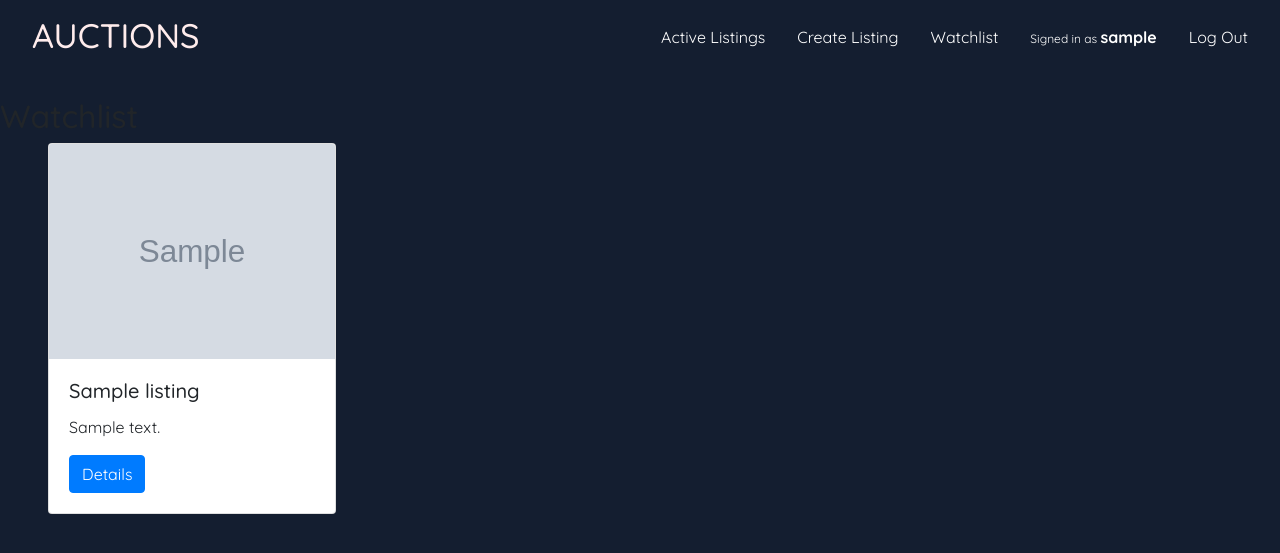
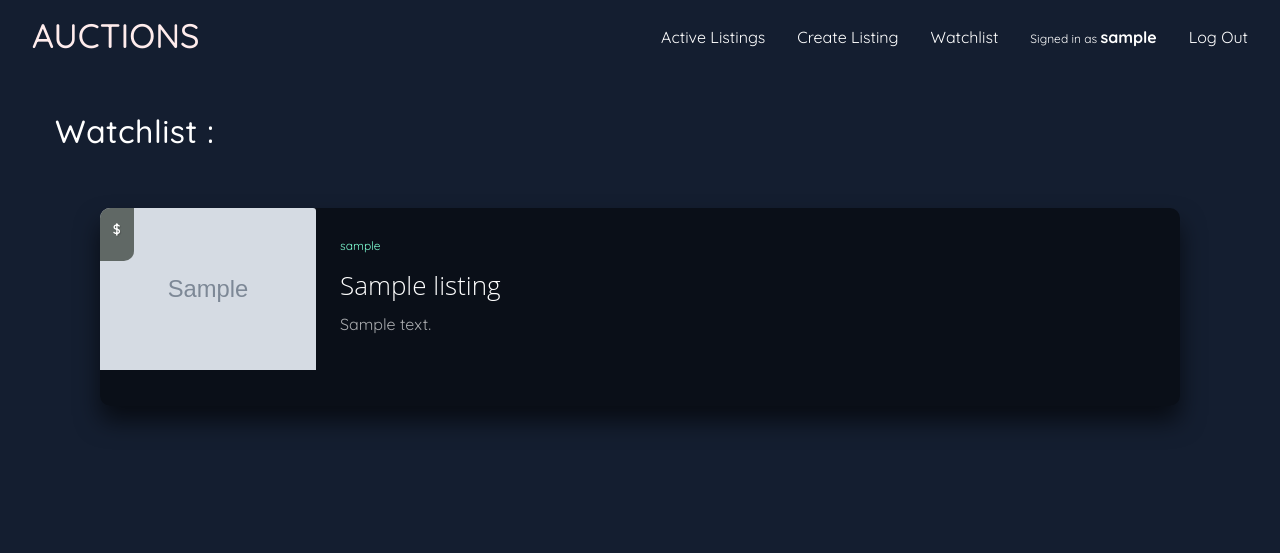
Before and after one commit to uosyph/CS50, a Django app: page /watchlist in a window 1280 px wide. Shown: the top 553 px of the page. Run offline with Django 3.2, Linux system fonts and the light colour scheme; a user stored in the database is signed in; tables that the repository leaves empty hold one stand-in row (values such as "Sample post"); grey boxes marked "Sample" are stand-in pictures; parts of the project's set-up code (start-up, migrations or seed data) failed here and were passed over; some libraries are stand-ins or nearby versions.

Commit message:
style index & watchlist

```diff
--- a/CS50W/commerce/auctions/static/auctions/styles.css
+++ b/CS50W/commerce/auctions/static/auctions/styles.css
@@ -194,15 +194,12 @@ li {
     margin-bottom: -27px;
 }
 
-
-
-
 /* INDEX PAGE */
 .header {
     display: flex;
     align-items: center;
     justify-content: space-between;
-    margin-bottom: 40px;
+    margin-top: 15px;
 }
 
 .active {
@@ -212,17 +209,118 @@ li {
 }
 
 .chose-cat {
-    flex-wrap: nowrap;
+    padding: 5px !important;
+    margin-right: 10px;
+    margin-top: 1px;
 }
 
 .fltr-btn {
-    flex: end;
+    padding-block: 3px;
+    margin-bottom: 2.6px;
 }
 
 .category-from {
     margin-right: 55px;
-    position: relative;
-    /* display: block; */
 }
 
-/*  */
+
+/* CARDS */
+.prods {
+    margin-bottom: 80px;
+}
+
+.card-row {
+    margin-top: 50px;
+    margin-inline: 100px;
+}
+
+.prod-card {
+    width: 100%;
+}
+
+.prod-card .wrapper {
+    position: relative;
+    overflow: hidden;
+    background: rgba(0, 0, 0, .5);
+    box-sizing: border-box;
+    box-shadow: 0 15px 25px rgba(0, 0, 0, .6);
+    border-radius: 10px;
+}
+
+.prod-card .data {
+    float: right;
+    width: 80%;
+    height: 100%;
+}
+
+.prod-card .data .content {
+    padding: 1.5em;
+    position: relative;
+    z-index: 1;
+}
+
+.prod-card .author {
+    color: aquamarine;
+    font-size: 12px;
+}
+
+.prod-card .title {
+    font-size: 26px;
+    margin-top: 10px;
+    font-family: 'Open Sans', sans-serif;
+    font-weight: 300;
+}
+
+.prod-card .title a {
+    color: #fff;
+    text-decoration: none;
+    transition: 0.3s ease;
+}
+
+.prod-card .title a:hover {
+    color: #788a83;
+    transition: 0.3s ease;
+}
+
+.prod-card .desc {
+    height: 70px;
+    margin-top: 7px !important;
+    margin: 0;
+    color: rgba(255, 255, 255, 0.65);
+}
+
+.image {
+    float: left;
+    max-width: 20%;
+    overflow: hidden;
+}
+
+.prod-image {
+    width: 100%;
+    display: block;
+    height: 80%;
+
+    margin-top: auto;
+    margin-bottom: auto;
+}
+
+.prod-card .price-wrapper {
+    position: absolute;
+    top: 0;
+    left: 0;
+    background-color: #606865;
+    color: #fff;
+    padding: 0.8em;
+    border-bottom-right-radius: 10px;
+}
+
+.prod-card .price-wrapper span {
+    text-align: center;
+}
+
+.prod-card .price-wrapper .price {
+    color: #fff;
+    font-weight: 600;
+    font-size: 18px;
+    text-shadow: 1px 1px 1px rgba(0, 0, 0, 0.18);
+}
--- a/CS50W/commerce/auctions/templates/auctions/create.html
+++ b/CS50W/commerce/auctions/templates/auctions/create.html
@@ -36,7 +36,7 @@
             <hr>
         </div>
 
-        <button type="submit" class="btn btn-primary cat-btn" id="submit-btn">Create New Listing</button>
+        <button type="submit" class="btn cat-btn" id="submit-btn">Create New Listing</button>
     </form>
 </div>
 {% endblock %}
--- a/CS50W/commerce/auctions/templates/auctions/login.html
+++ b/CS50W/commerce/auctions/templates/auctions/login.html
@@ -21,7 +21,7 @@
             <label for="password">Password</label>
         </div>
 
-        <input class="btn btn-primary" id="submit-btn" type="submit" value="Login">
+        <input class="btn" id="submit-btn" type="submit" value="Login">
     </form>
     <br>
     <div class="reg">
--- a/CS50W/commerce/auctions/templates/auctions/register.html
+++ b/CS50W/commerce/auctions/templates/auctions/register.html
@@ -31,7 +31,7 @@
             <label for="confirmation">Confirm Password</label>
         </div>
 
-        <input class="btn btn-primary" id="submit-btn" type="submit" value="Register">
+        <input class="btn" id="submit-btn" type="submit" value="Register">
     </form>
     <br>
     <div class="reg">
--- a/CS50W/commerce/auctions/templates/auctions/watchlist.html
+++ b/CS50W/commerce/auctions/templates/auctions/watchlist.html
@@ -1,22 +1,39 @@
 {% extends "auctions/layout.html" %}
 
 {% block body %}
-<h2>Watchlist</h2>
-<div class="row mx-4">
+<div class="header">
+    <h2 class="active">Watchlist :</h2>
+</div>
+
+<div class="prods">
     {%for listing in listings%}
-    <div class="card mx-4" style="width: 18rem;">
-        <img class="card-img-top" src="{{listing.img}}" alt="{{listing.title}}">
-        <div class="card-body">
-            <h5 class="card-title">{{listing.title}}</h5>
-            <p class="card-text" style="
-                overflow: hidden;
-                text-overflow: ellipsis;
-                display: -webkit-box;
-                -webkit-line-clamp: 3;
-                line-clamp: 2;
-                -webkit-box-orient: vertical;
-            ">{{listing.desc}}</p>
-            <a href="{%url 'listing' id=listing.id%}" class="btn btn-primary">Details</a>
+    <div class="card-row">
+        <div class="prod-card">
+            <div class="wrapper">
+
+                <div class="price-wrapper">
+                    <span class="price"><sup>$</sup>{{listing.price.bid}}</span>
+                </div>
+
+                <div class="image">
+                    <a href="{%url 'listing' id=listing.id%}">
+                        <img class="card-img-top" src="{{listing.img}}" alt="{{listing.title}}">
+                    </a>
+                </div>
+
+                <div class="data">
+                    <div class="content">
+                        <span class="author">{{listing.owner}}</span>
+
+                        <div class="title">
+                            <a href="{%url 'listing' id=listing.id%}" class="cardTitle">{{listing.title}}</a>
+                        </div>
+
+                        <p class="desc">{{listing.desc}}</p>
+                    </div>
+                </div>
+
+            </div>
         </div>
     </div>
     {%endfor%}
```
Also changed, not shown: CS50W/commerce/auctions/templates/auctions/index.html (+29 -15 lines).
